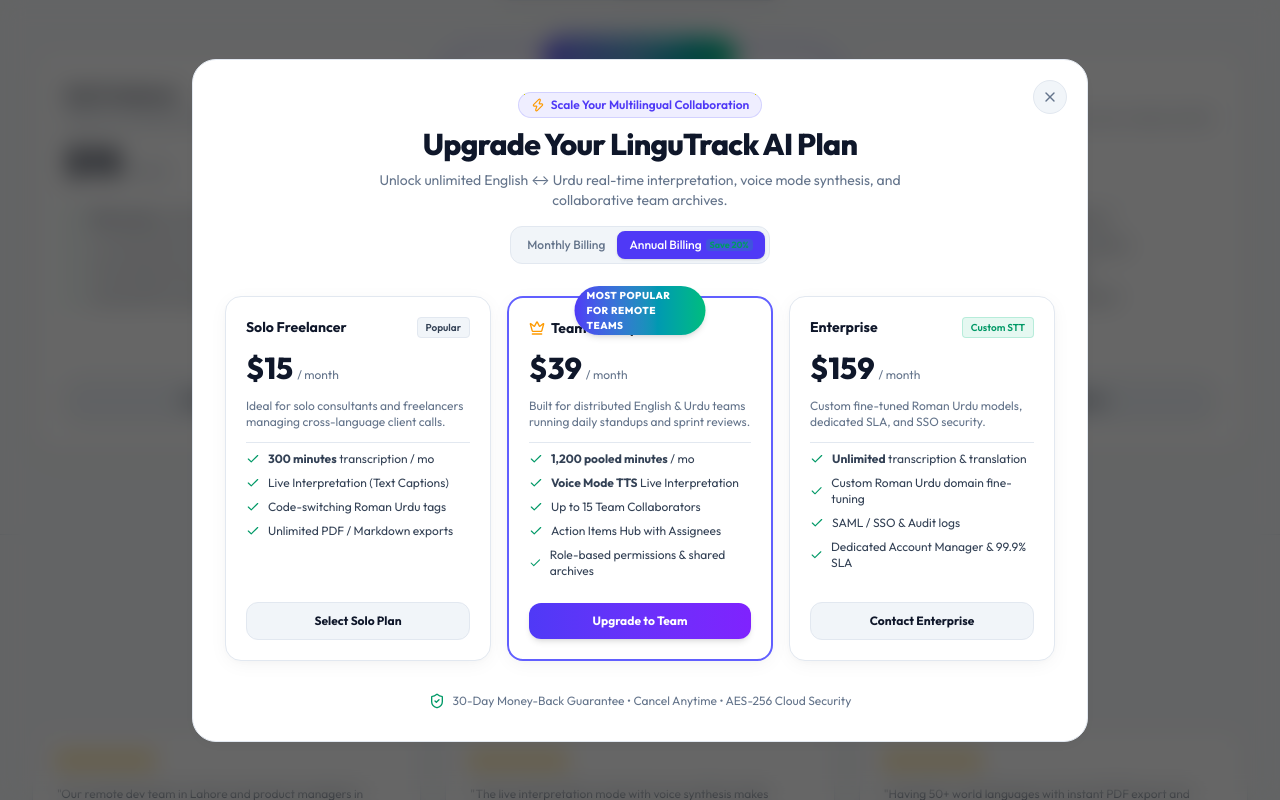
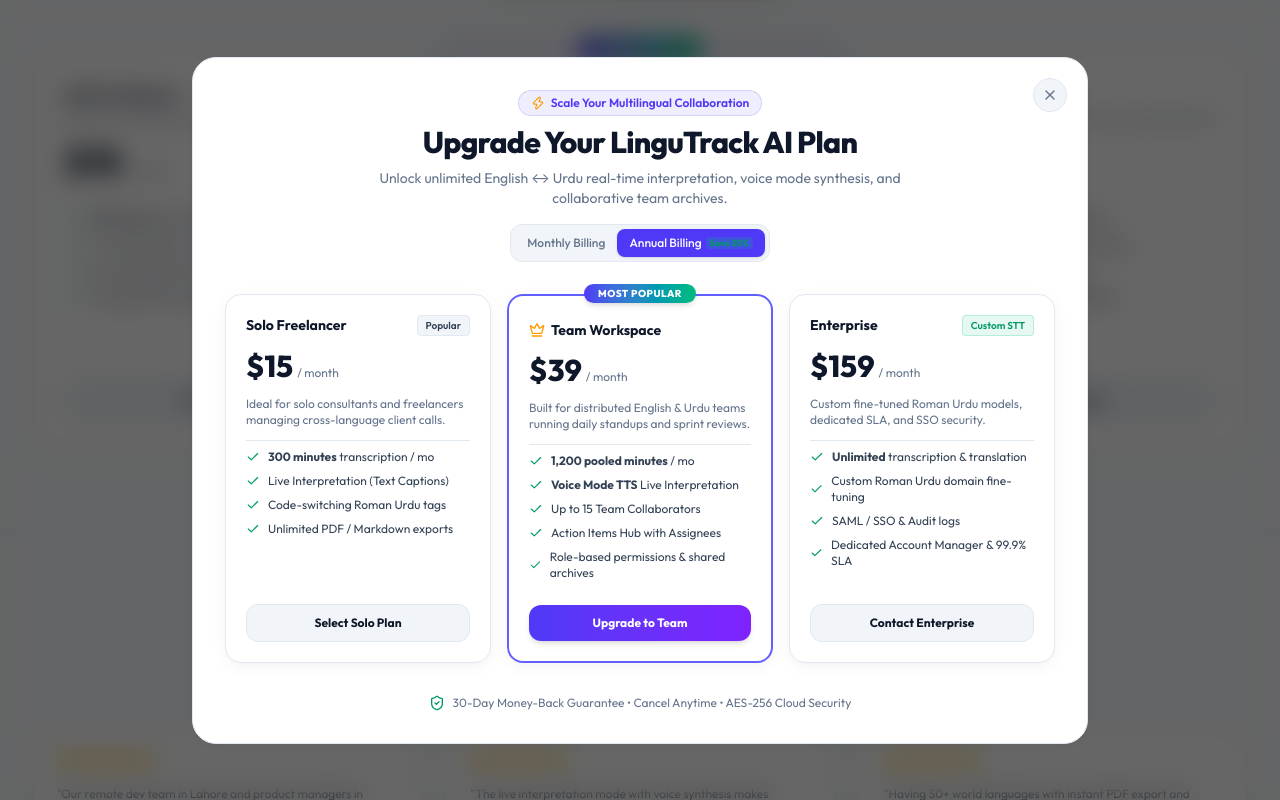
Before and after one commit to Abdulrahman50ab/lingutrackai, a React (Vite) app: page / in a window 1280 px wide. Both pictures are taken after a click on the button "Select Solo Plan". Shown: the part 4025-4825 px from the top of the page. Built offline with nearby package versions, Linux system fonts and the light colour scheme; a web font is replaced by a local one.

Commit message:
fix(ui): fix Most Popular badge text wrap and title overlap in UpgradeModal

```diff
--- a/src/components/landing/LandingPage.tsx
+++ b/src/components/landing/LandingPage.tsx
@@ -850,8 +850,8 @@
 
           {/* Team Workspace Plan (Featured) */}
           <div className="rounded-3xl border-2 border-indigo-500 bg-card-theme p-6 sm:p-8 flex flex-col justify-between shadow-2xl relative">
-            <div className="absolute -top-3.5 left-1/2 -translate-x-1/2 rounded-full bg-gradient-to-r from-indigo-600 to-emerald-500 px-4 py-1 text-[11px] font-extrabold uppercase tracking-wider text-white shadow-md">
-              Most Popular for Remote Teams
+            <div className="absolute -top-3.5 left-1/2 -translate-x-1/2 whitespace-nowrap rounded-full bg-gradient-to-r from-indigo-600 to-emerald-500 px-4 py-1 text-[11px] font-extrabold uppercase tracking-wider text-white shadow-md z-10 pointer-events-none">
+              Most Popular
             </div>
 
             <div className="space-y-4">
--- a/src/components/modals/UpgradeModal.tsx
+++ b/src/components/modals/UpgradeModal.tsx
@@ -123,9 +123,9 @@
           </div>
 
           {/* Team Plan (Recommended) */}
-          <div className="rounded-2xl border-2 border-indigo-500 bg-card-theme p-5 flex flex-col justify-between shadow-xl relative">
-            <div className="absolute -top-3 left-1/2 -translate-x-1/2 rounded-full bg-gradient-to-r from-indigo-600 to-emerald-500 px-3 py-0.5 text-[10px] font-extrabold uppercase tracking-wider text-white shadow-md">
-              Most Popular for Remote Teams
+          <div className="rounded-2xl border-2 border-indigo-500 bg-card-theme p-5 pt-6 flex flex-col justify-between shadow-xl relative">
+            <div className="absolute -top-3 left-1/2 -translate-x-1/2 whitespace-nowrap rounded-full bg-gradient-to-r from-indigo-600 to-emerald-500 px-3.5 py-0.5 text-[10px] font-extrabold uppercase tracking-wider text-white shadow-md z-10 pointer-events-none">
+              Most Popular
             </div>
 
             <div className="space-y-3">
```
Also changed, not shown: tests/visual-snapshots/01_landing_page_default.png.
